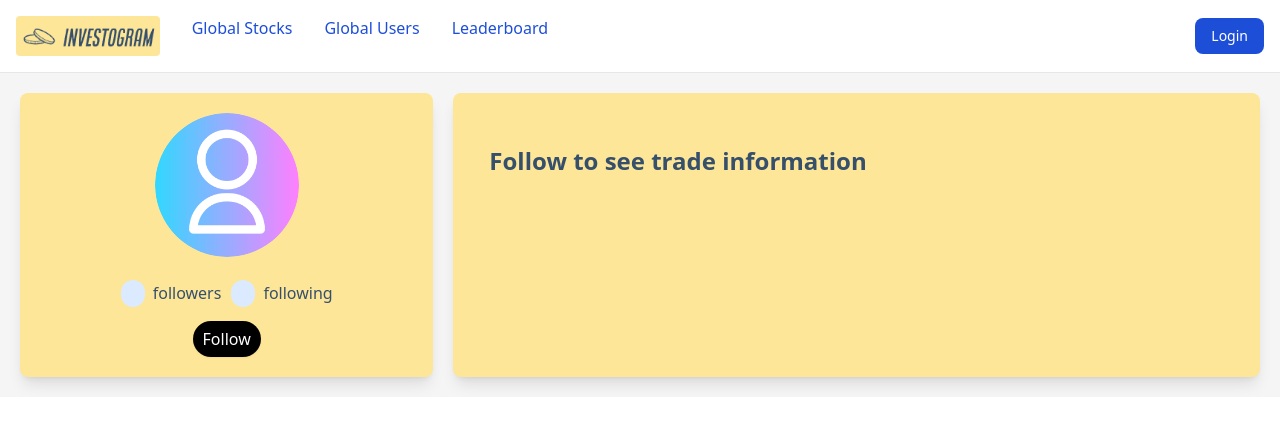
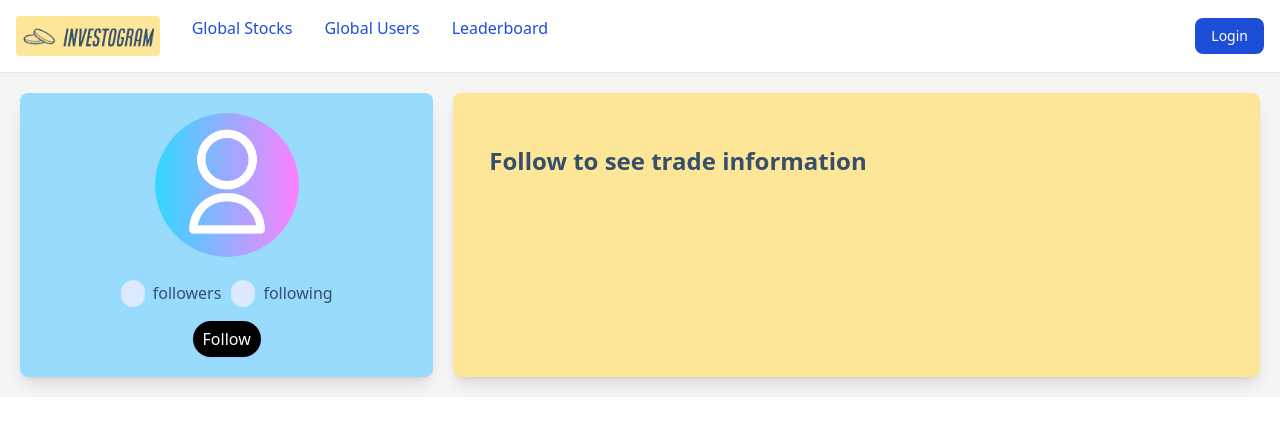
Before and after one commit to CS-407/Investogram-Frontend, a Next.js app: page /user/1 in a window 1280 px wide. Shown: the top 432 px of the page. Built offline with nearby package versions, Linux system fonts and the light colour scheme; no server answers.

Commit message:
editing profile bg

```diff
--- a/src/app/user/[uid]/page.tsx
+++ b/src/app/user/[uid]/page.tsx
@@ -101,8 +101,8 @@ const User = () => {
 			>
 				<div className="flex flex-row">
 					<div
-						className="flex-none w-1/3 p-4 flex justify-center items-center flex-col rounded-lg shadow-lg"
-						style={{ backgroundColor: "#FDE698", padding: "20px" }}
+						className="flex-none w-1/3 p-4 flex justify-center items-center flex-col rounded-lg shadow-lg bg-investogram_lightblue p-5"
+
 					>
 						<img
 							src={user ? `/images/avatar_${user?.profile_pic}.png` : "/images/default_profile.jpg"}
--- a/src/components/stock/searchStock.tsx
+++ b/src/components/stock/searchStock.tsx
@@ -5,7 +5,7 @@ import axios from "axios";
 import Link from "next/link";
 import React, { useEffect, useState } from "react";
 import { currencyConverter } from "@/util/HelperFunctions";
-import { usePathname } from "next/navigation";
+
 
 
 import { Stock } from "../../util/types";
@@ -62,8 +62,8 @@ const SearchStock = () => {
 					</Link>
 				</th>
 				<td className="px-6 py-4">{obj.stock_name}</td>
-				{/* <td className="px-6 py-4">{`$${currencyConverter(price)}` }</td> */}
-				<td className="px-6 py-4">{"$100"}</td>
+				<td className="px-6 py-4">{`$${currencyConverter(obj.price)}` }</td>
+				{/* <td className="px-6 py-4">{"$100"}</td> */}
 			</tr>
 		));
 	};
```
